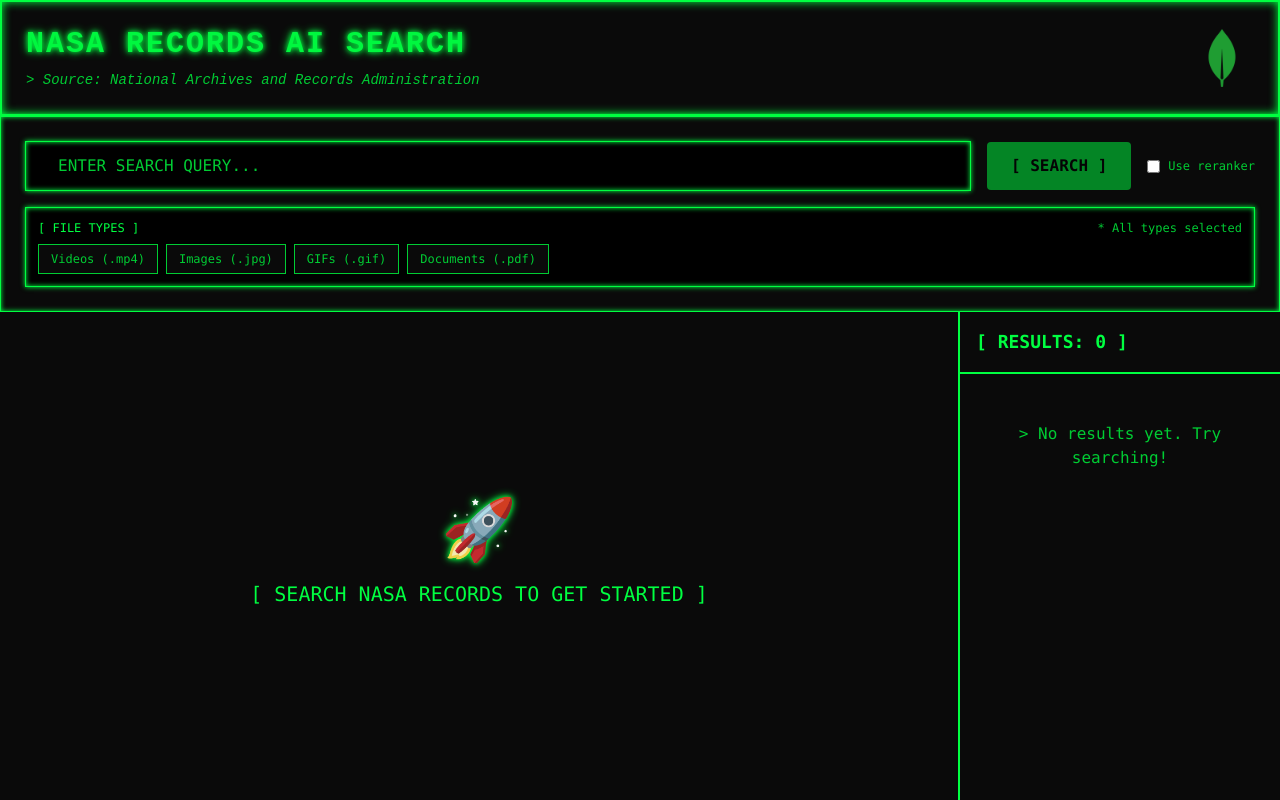
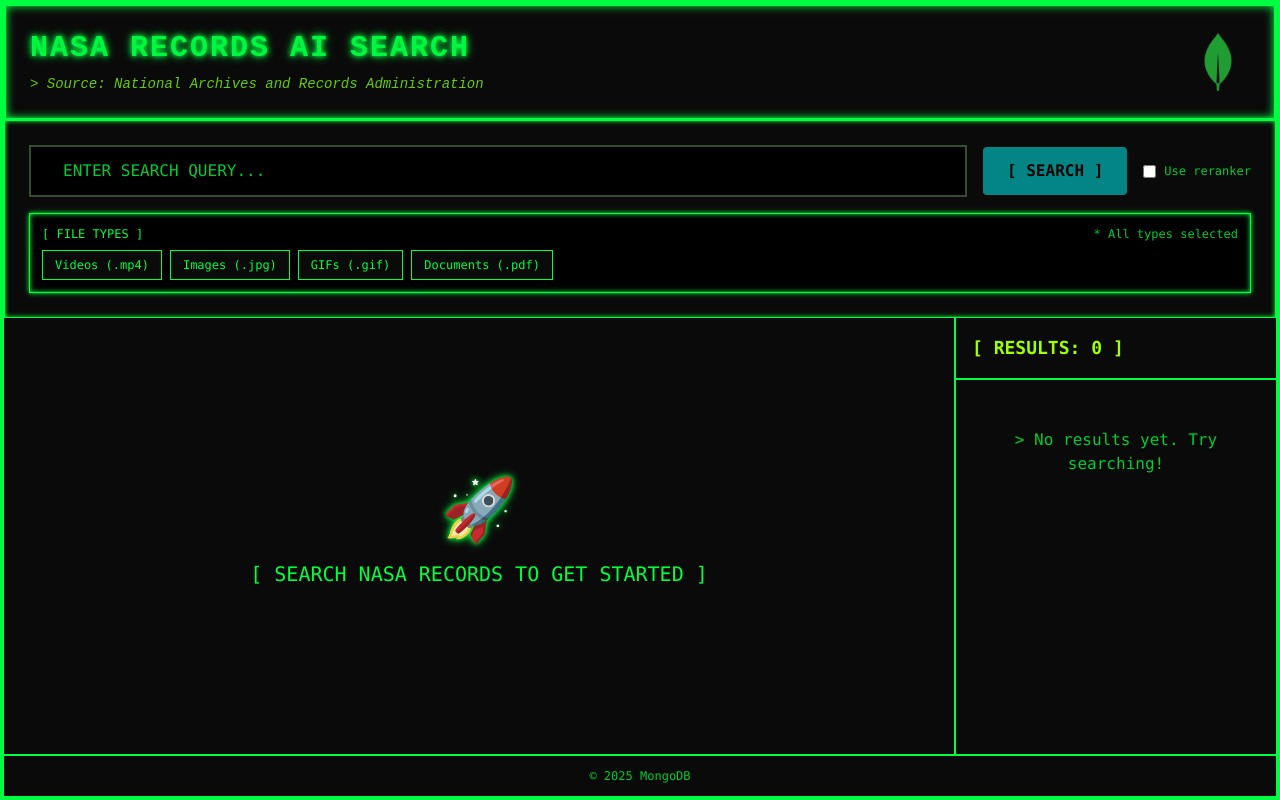
Before and after one commit to tanner-stone/nasa-multimodal-demo, a React (Vite) app: page / in a window 1280 px wide. Built offline with nearby package versions, Linux system fonts and the light colour scheme.

Commit message:
more UI upgrades

```diff
--- a/src/App.jsx
+++ b/src/App.jsx
@@ -122,7 +122,7 @@
       console.log(`Main video display: Loading video from ${source_s3_path} at ${startTime}s`);
       return (
         <div className="h-full flex flex-col overflow-hidden">
-          <h2 className="text-xl font-semibold mb-4 text-dark-text flex-shrink-0">{title}</h2>
+          <h2 className="text-xl font-semibold mb-4 text-lime-green flex-shrink-0">{title}</h2>
           <div className="flex-1 flex items-center justify-center min-h-0">
             <video
               key={`${source_s3_path}-${startTime}`}
@@ -137,7 +137,7 @@
             </video>
           </div>
           {start_timestamp && (
-            <p className="mt-4 text-dark-muted flex-shrink-0">
+            <p className="mt-4 text-muted-green flex-shrink-0">
               Segment starts at: {formatTimestamp(start_timestamp)} (playing from {formatTimestamp(startTime)})
             </p>
           )}
@@ -263,7 +263,7 @@
         }`}
       >
         <div className="flex gap-3">
-          <div className="flex-shrink-0 w-16 h-16 bg-dark-bg border border-neon-green-dark flex items-center justify-center overflow-hidden relative">
+          <div className="flex-shrink-0 w-16 h-16 bg-dark-bg border border-neon-green-dark flex items-center justify-center overflow-hidden relative group">
             {(file_type === 'mp4' || file_type === 'video_chunk') && source_s3_path ? (
               <>
                 <video
@@ -280,8 +280,15 @@
                 {start_timestamp && (
                   <div className="video-progress-bar" style={{ width: `${progressPercentage}%` }}></div>
                 )}
+                {/* Play button overlay */}
+                <div className="absolute inset-0 flex items-center justify-center bg-black/40 group-hover:bg-black/60 transition-colors">
+                  <svg className="w-8 h-8 text-neon-green" fill="currentColor" viewBox="0 0 24 24">
+                    <path d="M8 5v14l11-7z"/>
+                  </svg>
+                </div>
               </>
             ) : images.length > 0 && file_type !== 'pdf' ? (
+              <>
                 <img
                   src={images[0]}
                   alt={title}
@@ -292,21 +299,44 @@
                     e.target.parentElement.innerHTML = '<div class="text-2xl">📄</div>';
                   }}
                 />
+                {/* Image icon overlay */}
+                <div className="absolute inset-0 flex items-center justify-center bg-black/40 group-hover:bg-black/60 transition-colors">
+                  <svg className="w-8 h-8 text-neon-green" fill="none" stroke="currentColor" strokeWidth="2" viewBox="0 0 24 24">
+                    <rect x="3" y="3" width="18" height="18" rx="2" ry="2"/>
+                    <circle cx="8.5" cy="8.5" r="1.5"/>
+                    <polyline points="21 15 16 10 5 21"/>
+                  </svg>
+                </div>
+              </>
             ) : (
               <div className="text-2xl">
-                {file_type === 'pdf' ? '📑' : file_type === 'mp4' || file_type === 'video_chunk' ? '🎥' : '📄'}
+                {file_type === 'pdf' ? (
+                  <>
+                    📑
+                    {/* Document icon overlay */}
+                    <div className="absolute inset-0 flex items-center justify-center bg-black/40 group-hover:bg-black/60 transition-colors">
+                      <svg className="w-8 h-8 text-neon-green" fill="none" stroke="currentColor" strokeWidth="2" viewBox="0 0 24 24">
+                        <path d="M14 2H6a2 2 0 0 0-2 2v16a2 2 0 0 0 2 2h12a2 2 0 0 0 2-2V8z"/>
+                        <polyline points="14 2 14 8 20 8"/>
+                        <line x1="16" y1="13" x2="8" y2="13"/>
+                        <line x1="16" y1="17" x2="8" y2="17"/>
+                        <polyline points="10 9 9 9 8 9"/>
+                      </svg>
+                    </div>
+                  </>
+                ) : file_type === 'mp4' || file_type === 'video_chunk' ? '🎥' : '📄'}
               </div>
             )}
           </div>
           <div className="flex-1 min-w-0">
-            <h3 className="font-medium text-neon-green text-xs line-clamp-2 mb-1">
+            <h3 className="font-medium text-lime-green text-xs line-clamp-2 mb-1">
               {title}
               {source_file_name && (
                 <span className="ml-1 text-[10px] text-dark-muted">{source_file_name}</span>
               )}
             </h3>
-            <div className="flex items-center gap-2 text-[10px] text-neon-green-dark">
-              <span className="px-2 py-0.5 bg-dark-bg border border-neon-green-dark">
+            <div className="flex items-center gap-2 text-[10px] text-electric-cyan">
+              <span className="px-2 py-0.5 bg-dark-bg border border-electric-cyan">
                 [{file_type?.toUpperCase()}]
               </span>
               {start_timestamp && (
@@ -320,15 +350,15 @@
   };
 
   return (
-    <div className="h-screen bg-dark-bg text-dark-text flex flex-col overflow-hidden">
+    <div className="h-screen bg-dark-bg text-dark-text flex flex-col overflow-hidden border-4 border-neon-green">
       {/* Header */}
-      <header className="bg-dark-surface neon-border-lg p-6 flex-shrink-0">
+      <header className="bg-dark-surface neon-border-lg p-6 flex-shrink-0 border-b-0">
         <div className="max-w-7xl mx-auto flex items-center justify-between">
           <div>
             <h1 className="text-3xl font-bold text-neon-green retro-glow mb-2" style={{ fontFamily: 'Courier New, monospace', letterSpacing: '2px' }}>
               NASA RECORDS AI SEARCH
             </h1>
-            <p className="text-dark-muted italic text-sm">
+            <p className="text-dark-lime italic text-sm">
               &gt; Source: National Archives and Records Administration
             </p>
           </div>
@@ -354,13 +384,13 @@
                   value={query}
                   onChange={(e) => setQuery(e.target.value)}
                   placeholder="ENTER SEARCH QUERY..."
-                  className="w-full px-4 py-3 bg-dark-bg neon-border text-neon-green placeholder-dark-muted focus:outline-none focus:shadow-neon transition-all font-mono blinking-cursor"
+                  className="w-full px-4 py-3 bg-dark-bg border-2 border-dark-gray-green text-lime-green placeholder-dark-muted focus:outline-none focus:border-lime-green transition-all font-mono blinking-cursor"
                 />
               </div>
               <button
                 type="submit"
                 disabled={loading || !query.trim()}
-                className="px-6 py-3 bg-neon-green text-black font-bold rounded neon-button disabled:opacity-50 disabled:cursor-not-allowed transition-all font-mono"
+                className="px-6 py-3 bg-electric-cyan text-black font-bold rounded disabled:opacity-50 disabled:cursor-not-allowed transition-all font-mono hover:bg-electric-cyan/80"
               >
                 {loading ? '[ SEARCHING... ]' : '[ SEARCH ]'}
               </button>
@@ -390,8 +420,8 @@
                     key={type.value}
                     className={`flex items-center gap-1 px-3 py-1.5 text-xs cursor-pointer transition-all font-mono ${
                       selectedFileTypes.includes(type.value)
-                        ? 'bg-neon-green text-black neon-button'
-                        : 'bg-dark-surface text-neon-green-dark border border-neon-green-dark hover:border-neon-green hover:text-neon-green'
+                        ? 'bg-neon-cyan text-black neon-button'
+                        : 'bg-dark-surface text-neo-mint border border-neo-mint hover:border-neon-cyan hover:text-neon-cyan'
                     }`}
                   >
                     <input
@@ -425,7 +455,7 @@
           {/* Results Sidebar */}
           <div className="w-80 bg-dark-surface flex-shrink-0">
             <div className="p-4 border-b-2 border-neon-green">
-              <h2 className="text-lg font-semibold text-neon-green font-mono">
+              <h2 className="text-lg font-semibold text-lime-green font-mono">
                 [ RESULTS: {results.length} ]
               </h2>
             </div>
@@ -443,6 +473,15 @@
           </div>
         </div>
       </div>
+
+      {/* Footer */}
+      <footer className="bg-dark-surface border-t-2 border-neon-green p-3 flex-shrink-0">
+        <div className="max-w-7xl mx-auto text-center">
+          <p className="text-xs text-neon-green-dark font-mono">
+            © 2025 MongoDB
+          </p>
+        </div>
+      </footer>
     </div>
   );
 };
--- a/tailwind.config.js
+++ b/tailwind.config.js
@@ -10,7 +10,7 @@
         dark: {
           bg: '#000000',
           surface: '#0a0a0a',
-          card: '#111111',
+          card: '#0A6E0A',
           border: '#00ff41',
           text: '#00ff41',
           muted: '#00cc33'
@@ -19,7 +19,15 @@
           green: '#00ff41',
           'green-dark': '#00cc33',
           'green-glow': '#00ff41'
-        }
+        },
+        'neo-mint': '#00ff41',
+        'muted-green': '#00cc33',
+        'neon-cyan': '#00d9ff',
+        'lime-green': '#A0FF00',
+        'electric-cyan': '#00FFFF',
+        'dark-lime': '#66CC00',
+        'dark-gray-green': '#334D33',
+        'dark-emerald': '#0A6E0A'
       },
       boxShadow: {
         'neon': '0 0 5px #00ff41, 0 0 10px #00ff41',
```
Lines whose indentation alone changed are shown as unchanged.
